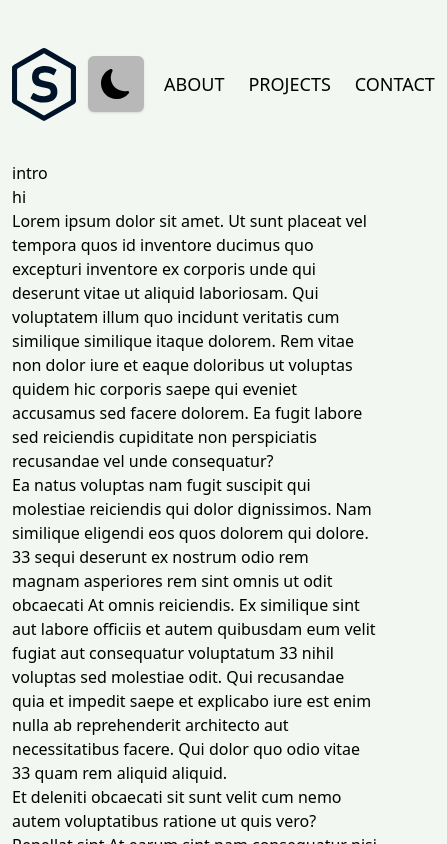
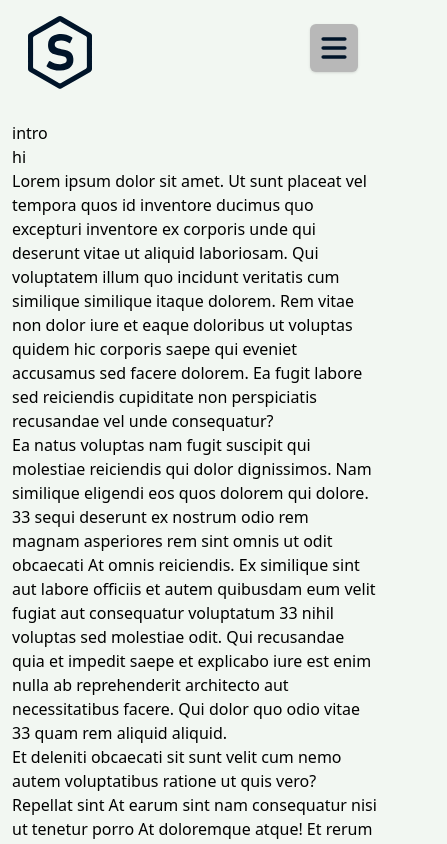
Before and after one commit to shaibalmuhtadee/portfolioWebsite2022, a Next.js app: page / in a window 390 px wide. Shown: the top 844 px of the page, 447 px wide, since content can reach past the window. Built offline with nearby package versions, Linux system fonts and the light colour scheme.

Commit message:
made header responsive for smaller screen sizes and added hamburger menu icon

```diff
--- /dev/null
+++ b/components/closeButton.tsx
@@ -0,0 +1,12 @@
+import React from 'react'
+import { HiX } from 'react-icons/hi'
+
+const closeButton = () => {
+   return (
+      <div className='flex items-center justify-center w-12 h-12 text-4xl transition duration-150 ease-in-out transform rounded-md shadow hover:translate-y-px focus:outline dark:bg-dark_secondary bg-light_secondary text-dark_primary dark:text-light_primary'>
+         <HiX />
+      </div>
+   )
+}
+
+export default closeButton
--- a/components/darkmodeButton.tsx
+++ b/components/darkmodeButton.tsx
@@ -14,7 +14,7 @@ const darkmodeButton = () => {
    const {systemTheme, theme, setTheme} =  useTheme()
    const currentTheme = theme === "system" ? systemTheme : theme;
 
-   function toggleDarkmode(mode) {
+   function toggleDarkmode(mode: string) {
       setTheme(mode);
       if (mode === 'dark') {
          document.documentElement.style.setProperty('--underline-color', '#F2F7F2');
@@ -27,13 +27,13 @@ const darkmodeButton = () => {
 
    if (currentTheme === "dark") {
       return (
-         <button className='flex items-center justify-center text-3xl transition duration-150 ease-in-out transform rounded-md shadow cursor-pointer focus:outline bg-opacity-90 w-14 h-14 hover:translate-y-px hover:bg-opacity-100 hover:shadow-md bg-dark_secondary'onClick={() => toggleDarkmode('light')}>
+         <button className='flex items-center justify-center w-12 h-12 text-4xl transition duration-150 ease-in-out transform rounded-md shadow hover:translate-y-px focus:outline dark:bg-dark_secondary bg-light_secondary text-dark_primary dark:text-light_primary' onClick={() => toggleDarkmode('light')}>
             <BsSunFill />
          </button>
       )
    } else {
       return (
-         <button className='flex items-center justify-center text-3xl transition duration-150 ease-in-out transform bg-opacity-100 rounded-md shadow cursor-pointer focus:outline w-14 h-14 hover:translate-y-px hover:bg-opacity-90 hover:shadow-md bg-light_secondary' onClick={() => toggleDarkmode('dark')}>
+         <button className='flex items-center justify-center w-12 h-12 text-4xl transition duration-150 ease-in-out transform rounded-md shadow hover:translate-y-px focus:outline dark:bg-dark_secondary bg-light_secondary text-dark_primary dark:text-light_primary' onClick={() => toggleDarkmode('dark')}>
             <BsMoonFill />
          </button>
       )
--- a/components/header.tsx
+++ b/components/header.tsx
@@ -1,6 +1,8 @@
 import React, { useState, useEffect } from 'react'
 import HomeButton from './homeButton'
 import DarkmodeButton from './darkmodeButton'
+import MenuButton from './menuButton'
+import CloseButton from './closeButton'
 
 function useScrollDirection() {
    const [scrollDirection, setScrollDirection] = useState(null);
@@ -26,19 +28,29 @@ function useScrollDirection() {
 };
 
 const header = () => {
+
    const scrollDirection = useScrollDirection();
+
+   let [open,setOpen] = useState(false)
+
    return (
-      <div className={`sticky ${ scrollDirection === "down" ? "-top-40" : "top-0"} transition-all duration-500 flex items-center justify-between pt-12 pb-6 bg-light_primary/80 dark:bg-dark_primary/80 backdrop-blur-sm`}>
-         <HomeButton />
-         <div className='flex items-center justify-end'>
-            <DarkmodeButton />
+      <nav className={`sticky ${ scrollDirection === "down" ? "-top-40" : "top-0"} w-full transition-top duration-500 ease-in-out bg-light_primary dark:bg-dark_primary md:bg-opacity-80 md:backdrop-blur-sm backdrop-blur-none`}>
+         <div className='items-center justify-between py-4 md:flex md:px-10 px-7'>
 
-            <button className='pl-5 pr-3 text-lg font-medium uppercase'><span className='link-underline link-underline-dark'>About</span></button>
-            <button className='px-3 text-lg font-medium uppercase'><span className='link-underline link-underline-dark'>Projects</span></button>
-            <button className='px-3 text-lg font-medium uppercase'><span className='link-underline link-underline-dark'>Contact</span></button>
+            <HomeButton/>
 
+            <div onClick={() => setOpen(!open)} className='absolute text-3xl cursor-pointer right-8 top-6 md:hidden'>
+               <MenuButton name={open ? 'CloseButton':'MenuButton'} />
+            </div>
+
+            <ul className={`md:flex md:items-center md:pb-0 pb-12 absolute md:static bg-light_primary dark:bg-dark_primary transition-top duration-500 ease-in md:z-auto z-[-1] left-0 w-full md:w-auto md:pl-0 pl-9 ${open ? 'top-20 ':'top-[-170px] transition-opacity duration-700 opacity-0 md:opacity-100'}`}>
+               <li key={'about'} className='text-xl md:ml-8 md:my-0 my-7'><a href='/'><span className='link-underline link-underline-dark'>About</span></a></li>
+               <li key={'projects'} className='text-xl md:ml-8 md:my-0 my-7'><a href='/'><span className='link-underline link-underline-dark'>Projects</span></a></li>
+               <li key={'contact'} className='text-xl md:ml-8 md:my-0 my-7'><a href='/'><span className='link-underline link-underline-dark'>Contact</span></a></li>
+               <li className='md:px-5'><DarkmodeButton /></li>
+            </ul>
          </div>
-      </div>
+      </nav>
    )
 }
 
--- a/components/homeButton.tsx
+++ b/components/homeButton.tsx
@@ -22,7 +22,7 @@ const homeButton = () => {
    }
 
    return (
-      <a className='px-3' href="/">
+      <a href="/">
          <svg className={width} id="Layer_1" data-name="Layer 1" xmlns="http://www.w3.org/2000/svg" viewBox="0 0 212.12 241.51">
             <g>
                <path d="M856,541.86c0-17.66.15-35.32-.09-53-.08-5.66,1.9-9.25,6.86-12.08q46.59-26.58,93-53.56c4.37-2.54,8.16-2.63,12.57-.06q47,27.4,94.13,54.52a10.17,10.17,0,0,1,5.6,9.72q-.13,54.48,0,109c0,4.67-1.71,7.84-5.77,10.16q-47.4,27.19-94.68,54.56c-3.88,2.25-7.3,2.31-11.21,0q-47.45-27.58-95-55c-3.9-2.25-5.44-5.38-5.41-9.84.13-18.16,0-36.31,0-54.47Zm195.1.55h0c0-15.66-.13-31.33.09-47,0-3.62-1-5.6-4.21-7.42q-40.95-23.4-81.68-47.18c-2.5-1.45-4.25-1.34-6.69.07q-40.58,23.55-81.31,46.81c-3.29,1.87-4.64,3.73-4.62,7.66q.27,46.49,0,93c0,3.83,1.09,5.88,4.44,7.79q40.74,23.25,81.23,47c2.7,1.57,4.53,1.45,7.13-.07q41-23.81,82.18-47.3c2.72-1.55,3.52-3.3,3.49-6.31C1051.05,573.73,1051.13,558.07,1051.13,542.41Z" transform="translate(-855.94 -421.29)" fill={color}/>
--- /dev/null
+++ b/components/menuButton.tsx
@@ -0,0 +1,12 @@
+import React from 'react'
+import { HiMenu } from 'react-icons/hi'
+
+const menuButton = () => {
+  return (
+    <div className='flex items-center justify-center w-12 h-12 text-4xl transition duration-150 ease-in-out transform rounded-md shadow hover:translate-y-px focus:outline dark:bg-dark_secondary bg-light_secondary text-dark_primary dark:text-light_primary'>
+      <HiMenu />
+    </div>
+  )
+}
+
+export default menuButton
--- a/styles/globals.css
+++ b/styles/globals.css
@@ -26,3 +26,9 @@
    background-size: 100% 3px;
    background-position: 100% 100%
 }
+
+.transition-top {
+   transition-property: top;
+   transition-timing-function: cubic-bezier(0.4, 0, 0.2, 1);
+   transition-duration: 150ms;
+}
```
